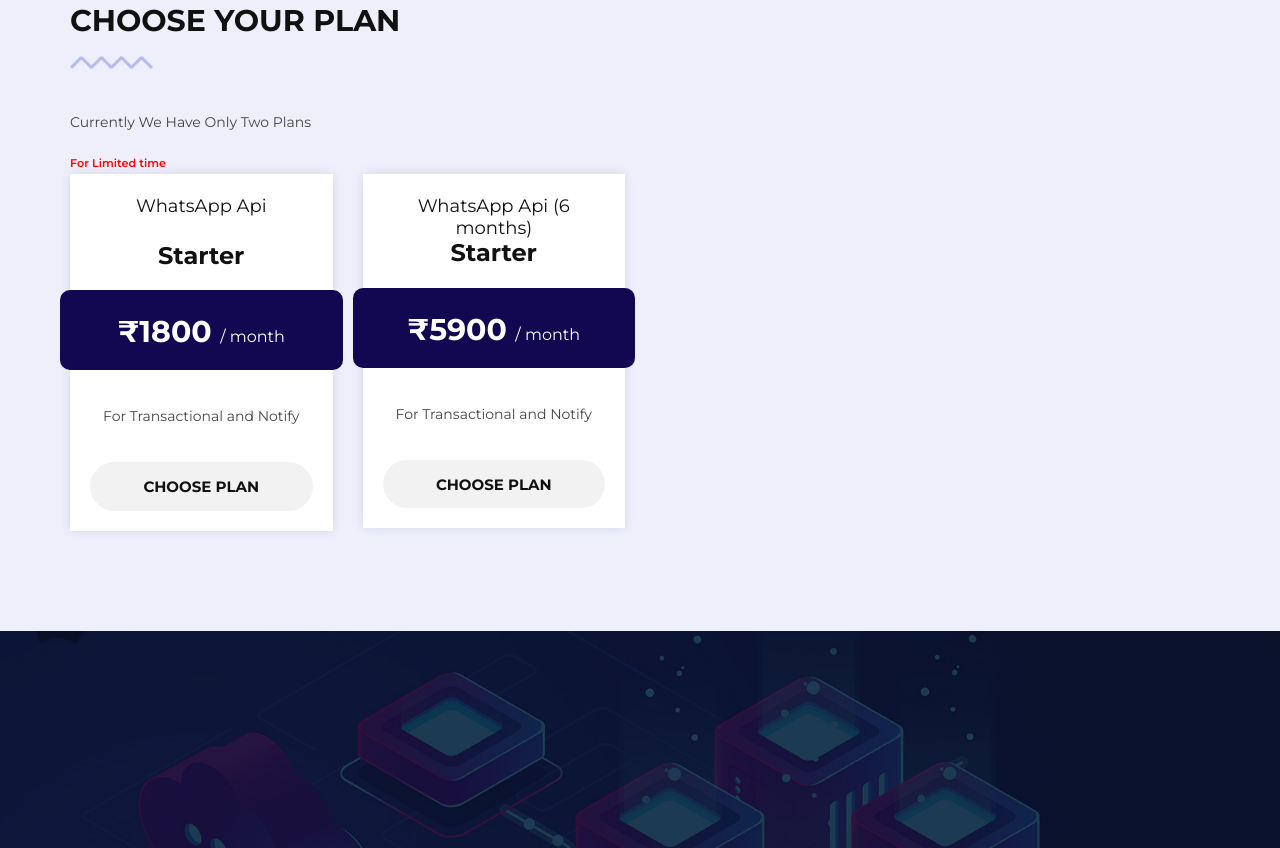
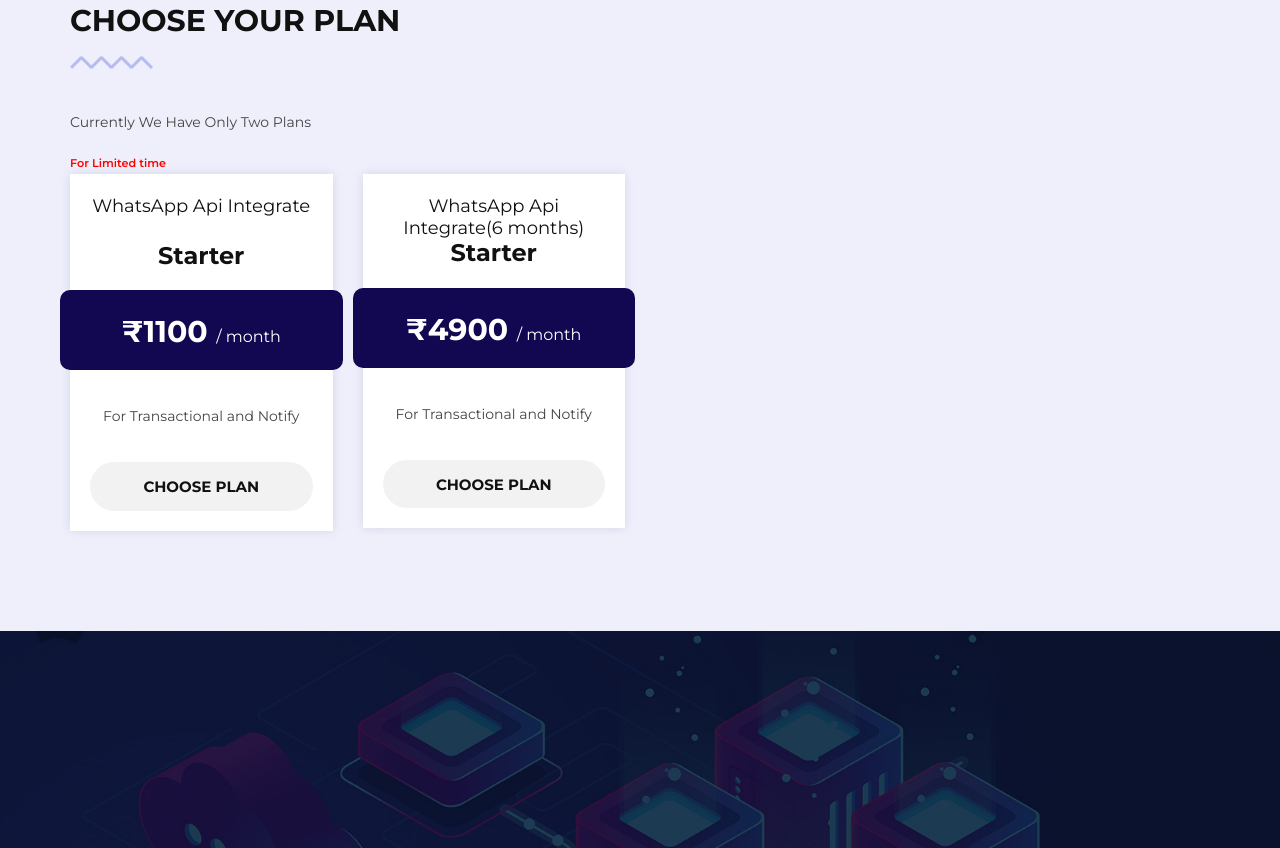
Before and after one commit to irup-07/host, a plain HTML site: page whatsapp.html in a window 1280 px wide. Shown: the part 1697-2545 px from the top of the page. Drawn offline with Linux system fonts and the light colour scheme; a script that the page names is missing.

Commit message:
Whatapp Api V2

```diff
--- a/whatsapp.html
+++ b/whatsapp.html
@@ -315,10 +315,10 @@
             <div class="row monthly__plans active">
                 <div class="col-lg-3 col-md-6 col-sm-6">
                     <div class="pricing__item">
-                        <h5>WhatsApp Api</h5><br>
+                        <h5>WhatsApp Api Integrate</h5><br>
 
                         <h4>Starter</h4>
-                        <h3>₹1800 <span>/ month</span></h3>
+                        <h3>₹1100 <span>/ month</span></h3>
                         <ul>
                             <li>For Transactional and Notify</li>
                             <!-- <li>Free SSL Certifitate</li>
@@ -334,10 +334,10 @@
                 </div>
                 <div class="col-lg-3 col-md-6 col-sm-6">
                     <div class="pricing__item">
-                        <h5>WhatsApp Api (6 months)</h5>
+                        <h5>WhatsApp Api Integrate(6 months)</h5>
                         <h4>Starter</h4>
 
-                        <h3>₹5900 <span>/ month</span></h3>
+                        <h3>₹4900 <span>/ month</span></h3>
                         <ul>
                             <li>For Transactional and Notify</li>
 
@@ -402,7 +402,7 @@
                 <div class="col-lg-6 col-md-6">
                     <div class="plan__text">
                         <h3>WhatsApp Business API</h3>
-                        <p>Simply and securely send WhatsApp messages with hackrpoint APIs. Integrate WhatsApp and other communications channels like SMS and MMS with the Programmable Messaging API, or orchestrate multichannel, multiparty interactions using the Conversations API.
+                        <p>Simply and securely send WhatsApp messages with Twilio APIs.We Will Integrate WhatsApp and other communications channels like SMS and MMS with the Programmable Messaging API, or orchestrate multichannel, multiparty interactions using the Conversations API.
 <br><br>
                             With built-in tools and software for visual workflows and template message management, Twilio offers more than pure connectivity.</p>
                         <a href="#here" class="primary-btn ">Get start now</a>
```
